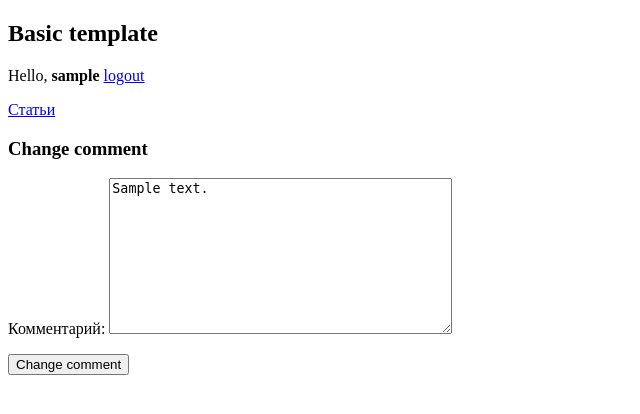
After one commit to AmigoSP/Django_Practic, a Django app: page /article/comment/change/1/ in a window 1280 px wide. The commit adds this page. Shown: the top 414 px of the page, without its empty margins (0-640 px from the left). Run offline with Django 3.2, Linux system fonts and the light colour scheme; a user stored in the database is signed in; tables that the repository leaves empty hold one stand-in row (values such as "Sample post").

Commit message:
Реализовали редактирование комментариев. Изменили немного модели Comment и Article. Поменяли атрибуты полей с датами. auto_now_add изменили на auto_now. Иначе не перезаписывалось при редактировании. Добавили поля changes. Для отслеживания редактирования.

```diff
--- a/accounts/templates/accounts/index.html
+++ b/accounts/templates/accounts/index.html
@@ -2,4 +2,5 @@
 
 {% block body_content %}
     <h3>Этап №1 - Регистрация пользователя</h3>
+    <h3>Этап №2 - Статьи и комментарии</h3>
 {% endblock %}
--- a/accounts/templates/layout/basic.html
+++ b/accounts/templates/layout/basic.html
@@ -6,20 +6,20 @@
 </head>
 <body>
     <h2>Basic template</h2>
+    {% block registration_url %}
+        {% if user.is_authenticated %}
+                <p>Hello, <strong>{{ user.username }}</strong> <a href="{% url 'logout' %}">logout</a></p>
+        {% else %}
+            <div>
+                <a href="{% url 'register' %}">Registration</a>
+                <a href="{% url 'login' %}">Login</a><br><br>
+            </div>
+
+        {% endif %}
+    {% endblock %}
     <a href="{% url 'article_main' %}">Статьи</a>
     {% block body_content %}
 
     {% endblock %}
-    {% block registration_url %}
-        {% if user.is_authenticated %}
-            <strong>
-                <p>Hello, {{ user.username }}</p>
-                <a href="{% url 'logout' %}">logout</a>
-        {% else %}
-                <a href="{% url 'register' %}">Registration</a>
-                <a href="{% url 'login' %}">Login</a>
-            </strong>
-        {% endif %}
-    {% endblock %}
 </body>
 </html>
--- a/article/forms.py
+++ b/article/forms.py
@@ -1,5 +1,4 @@
 from django import forms
-
 
 from .models import Article, Comment
 from accounts.models import RegisterUser
@@ -46,4 +45,16 @@ class CommentAddForm(forms.ModelForm):
 
     class Meta:
         model = Comment
-        fields = ('body', )
+        fields = ('body',)
+
+
+class CommentChangeForm(forms.ModelForm):
+    def save(self, commit=True):
+        comment_change = super().save(commit=False)
+        comment_change.changed = True
+        comment_change.save()
+        return comment_change
+
+    class Meta:
+        model = Comment
+        fields = ('body',)
--- a/article/models.py
+++ b/article/models.py
@@ -8,8 +8,9 @@ class Article(models.Model):
     title = models.CharField(max_length=255, verbose_name='Заголовок')
     body = models.TextField(verbose_name='Статья')
     author = models.ForeignKey(RegisterUser, on_delete=models.PROTECT)
-    date = models.DateTimeField(auto_created=True, auto_now_add=True)
+    date = models.DateTimeField(auto_created=True, auto_now=True)
     comments = models.ManyToManyField('Comment')
+    changed = models.BooleanField(default=False)
 
     class Meta:
         verbose_name = 'Статья'
@@ -19,7 +20,8 @@ class Article(models.Model):
 class Comment(models.Model):
     body = models.TextField(verbose_name='Комментарий', blank=True)
     author = models.ForeignKey(RegisterUser, on_delete=models.PROTECT)
-    date = models.DateTimeField(auto_created=True, auto_now_add=True)
+    date = models.DateTimeField(auto_created=True, auto_now=True)
+    changed = models.BooleanField(default=False)
 
     class Meta:
         verbose_name = 'Комментарий'
--- /dev/null
+++ b/article/templates/article/comment_change.html
@@ -0,0 +1,10 @@
+{% extends 'layout/basic.html' %}
+
+{% block body_content %}
+    <h3>Change comment</h3>
+    <form method="post">
+        {% csrf_token %}
+        {{ form.as_p }}
+        <input type="submit" value="Change comment">
+    </form>
+{% endblock %}
--- a/article/urls.py
+++ b/article/urls.py
@@ -1,11 +1,12 @@
 from django.urls import path
 
-from .views import article_main, ArticleAddView, CommentAddView
+from .views import article_main, ArticleAddView, CommentAddView, CommentChangeView
 
 
 # app_name = 'article'
 urlpatterns = [
     path('', article_main, name='article_main'),
     path('add/', ArticleAddView.as_view(), name='article_add'),
-    path('<int:article_id>/comment/add/', CommentAddView.as_view(), name='comment_add')
+    path('<int:article_id>/comment/add/', CommentAddView.as_view(), name='comment_add'),
+    path('comment/change/<int:comment_id>/', CommentChangeView.as_view(), name='comment_change')
 ]
--- a/article/views.py
+++ b/article/views.py
@@ -3,10 +3,10 @@ from django.core.exceptions import ValidationError
 from django.http import HttpResponseRedirect
 from django.shortcuts import render
 from django.urls import reverse_lazy
-from django.views.generic import CreateView
+from django.views.generic import CreateView, UpdateView
 
 from .models import Article, Comment
-from .forms import ArticleAddForm, CommentAddForm
+from .forms import ArticleAddForm, CommentAddForm, CommentChangeForm
 from accounts.models import RegisterUser
 
 
@@ -44,3 +44,14 @@ class CommentAddView(LoginRequiredMixin, CreateView):
             form.save()
             return HttpResponseRedirect(reverse_lazy('article_main'))
         raise ValidationError('Проверьте введенные данные')
+
+
+class CommentChangeView(LoginRequiredMixin, UpdateView):
+    template_name = 'article/comment_change.html'
+    model = Comment
+    form_class = CommentChangeForm
+    # fields = ('body',)
+    success_url = reverse_lazy('article_main')
+
+    def get_object(self, queryset=None):
+        return Comment.objects.get(pk=self.kwargs['comment_id'])
```
Also changed, not shown: article/templates/article/article_main.html (+9 -1 lines), article/migrations/0002_auto_20210327_2043.py (added), article/migrations/0003_auto_20210327_2050.py (added).
